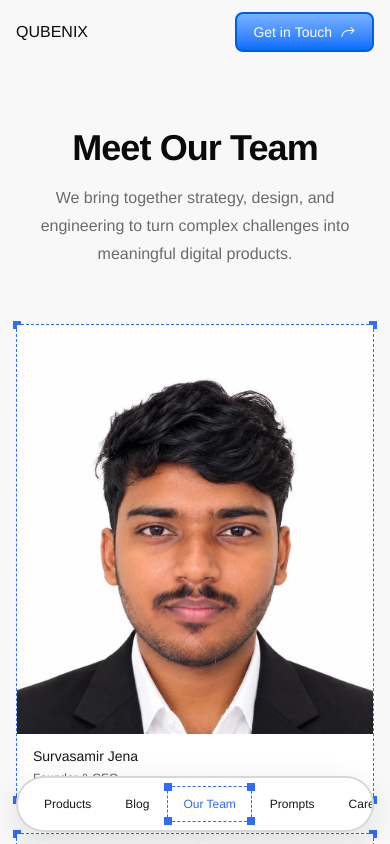
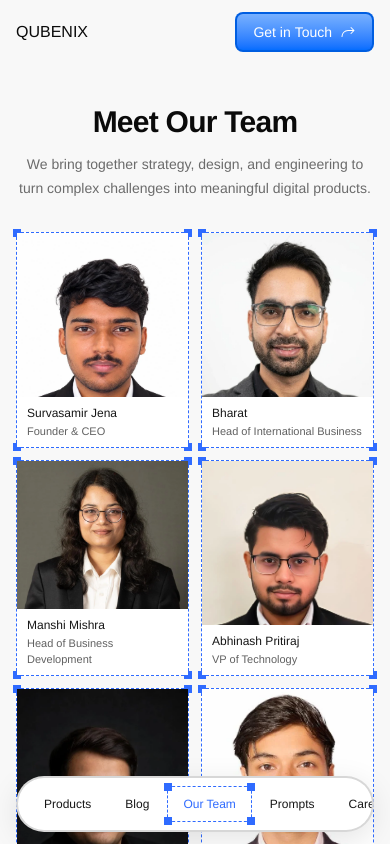
Before and after one commit to QUBENIXAI/website-next-js-, a Next.js app: page /our-team in a window 390 px wide. Shown: the top 844 px of the page. Built offline with nearby package versions, Linux system fonts and the light colour scheme.

Commit message:
feat: enhance OurTeam component with responsive scaling for team member profiles; adjust layout and text styles for improved visual consistency

```diff
--- a/app/our-team/page.tsx
+++ b/app/our-team/page.tsx
@@ -8,7 +8,7 @@ export const metadata: Metadata = {
 
 export default function OurTeamPage() {
     return (
-        <main className="mx-auto flex w-full max-w-6xl flex-1 flex-col items-center px-4 py-16 sm:px-6">
+        <main className="mx-auto flex w-full max-w-6xl flex-1 flex-col items-center px-4 py-10 sm:px-6 sm:py-16">
             <OurTeam />
         </main>
     );
--- a/components/our-team.tsx
+++ b/components/our-team.tsx
@@ -64,6 +64,24 @@ const TeamMembers: OurTeamProps[] = [
 
 const popSpring = { type: "spring" as const, stiffness: 320, damping: 30 }
 
+function usePopScale() {
+    const [scale, setScale] = useState(1.04)
+
+    useEffect(() => {
+        const update = () => {
+            const width = window.innerWidth
+            if (width >= 1024) setScale(1.1)
+            else if (width >= 640) setScale(1.06)
+            else setScale(1.03)
+        }
+        update()
+        window.addEventListener("resize", update)
+        return () => window.removeEventListener("resize", update)
+    }, [])
+
+    return scale
+}
+
 function FrameCorners() {
     return (
         <>
@@ -79,11 +97,13 @@ function TeamCard({
     member,
     popped,
     blurred,
+    popScale,
     onToggle,
 }: {
     member: OurTeamProps
     popped: boolean
     blurred: boolean
+    popScale: number
     onToggle: () => void
 }) {
     const ref = useRef<HTMLButtonElement>(null)
@@ -99,9 +119,9 @@ function TeamCard({
             type="button"
             onClick={onToggle}
             aria-expanded={popped}
-            animate={{ scale: popped ? 1.12 : 1 }}
+            animate={{ scale: popped ? popScale : 1 }}
             transition={popSpring}
-            className={`relative w-full cursor-pointer scroll-mt-28 text-left focus-visible:outline-2 focus-visible:outline-offset-4 focus-visible:outline-[#2F6BFF] ${popped ? "z-50" : ""} ${blurred ? "blur-2xl" : ""}`}
+            className={`relative w-full min-w-0 cursor-pointer scroll-mt-28 text-left focus-visible:outline-2 focus-visible:outline-offset-4 focus-visible:outline-[#2F6BFF] ${popped ? "z-50" : ""} ${blurred ? "blur-xl sm:blur-2xl" : ""}`}
         >
             <div className="relative border border-dashed border-[#2F6BFF] bg-white">
                 <FrameCorners />
@@ -112,29 +132,29 @@ function TeamCard({
                             animate={{ opacity: 1, y: 0 }}
                             exit={{ opacity: 0, y: 8 }}
                             transition={popSpring}
-                            className="absolute top-0 left-1/2 z-10 max-w-[92%] -translate-x-1/2 -translate-y-1/2 bg-[#2F6BFF] px-3 py-1 text-center text-xs font-medium text-white sm:text-sm"
+                            className="absolute top-0 left-1/2 z-10 w-max max-w-[calc(100%-0.75rem)] -translate-x-1/2 -translate-y-1/2 bg-[#2F6BFF] px-2 py-0.5 text-center text-[11px] leading-4 font-medium text-white sm:px-3 sm:py-1 sm:text-sm"
                         >
                             {member.designation}
                         </motion.span>
                     )}
                 </AnimatePresence>
-                <div className="relative aspect-3/4 w-full">
+                <div className="relative aspect-4/5 w-full sm:aspect-3/4">
                     <Image
                         src={member.profileImage}
                         alt={member.name}
                         fill
-                        sizes="(min-width: 1024px) 30vw, (min-width: 640px) 45vw, 90vw"
+                        sizes="(min-width: 768px) 30vw, 45vw"
                         className="object-cover object-top"
                     />
                     {popped ? (
-                        <div className="absolute inset-x-0 bottom-0 bg-[#cfcfcf]/90 px-4 py-4">
-                            <p className="text-base font-semibold text-[#171717]">{member.name}</p>
-                            <p className="mt-1 line-clamp-4 text-sm leading-5 text-[#4a4a4a]">{member.description}</p>
+                        <div className="absolute inset-x-0 bottom-0 bg-[#cfcfcf]/90 px-2.5 py-2.5 sm:px-4 sm:py-4">
+                            <p className="text-sm font-semibold text-[#171717] sm:text-base">{member.name}</p>
+                            <p className="mt-1 line-clamp-3 text-xs leading-4 text-[#4a4a4a] sm:line-clamp-4 sm:text-sm sm:leading-5">{member.description}</p>
                         </div>
                     ) : (
-                        <div className="absolute inset-x-0 bottom-0 bg-white px-4 py-3">
-                            <p className="text-sm font-medium text-[#171717] sm:text-base">{member.name}</p>
-                            <p className="mt-0.5 text-xs leading-5 text-[#616161] sm:text-sm">{member.designation}</p>
+                        <div className="absolute inset-x-0 bottom-0 bg-white px-2.5 py-2 sm:px-4 sm:py-3">
+                            <p className="text-xs font-medium text-[#171717] sm:text-sm md:text-base">{member.name}</p>
+                            <p className="mt-0.5 line-clamp-2 text-[11px] leading-4 text-[#616161] sm:text-xs sm:leading-5 md:text-sm">{member.designation}</p>
                         </div>
                     )}
                 </div>
@@ -145,6 +165,7 @@ function TeamCard({
 
 export default function OurTeam() {
     const [poppedMember, setPoppedMember] = useState<OurTeamProps | null>(null)
+    const popScale = usePopScale()
 
     useEffect(() => {
         if (!poppedMember) return
@@ -171,21 +192,22 @@ export default function OurTeam() {
                 )}
             </AnimatePresence>
             <div className={`w-full max-w-2xl ${poppedMember ? "blur-2xl" : ""}`}>
-                <h1 className="text-center text-4xl font-semibold tracking-tight sm:text-5xl">
+                <h1 className="text-center text-3xl font-semibold tracking-tight sm:text-4xl lg:text-5xl">
                     Meet Our Team
                 </h1>
-                <p className="mt-4 text-center text-base leading-7 text-[#6b6b6b] sm:text-lg sm:leading-8">
+                <p className="mt-3 text-center text-sm leading-6 text-[#6b6b6b] sm:mt-4 sm:text-base sm:leading-7 lg:text-lg lg:leading-8">
                     We bring together strategy, design, and engineering to turn complex
                     challenges into meaningful digital products.
                 </p>
             </div>
-            <div className="mt-14 grid w-full grid-cols-1 gap-8 sm:mt-16 sm:grid-cols-2 sm:gap-10 lg:grid-cols-3">
+            <div className="mt-8 grid w-full grid-cols-2 gap-3 sm:mt-12 sm:gap-6 md:grid-cols-3 md:gap-8">
                 {TeamMembers.map((member) => (
                     <TeamCard
                         key={member.name}
                         member={member}
                         popped={poppedMember?.name === member.name}
                         blurred={poppedMember !== null && poppedMember.name !== member.name}
+                        popScale={popScale}
                         onToggle={() =>
                             setPoppedMember((current) => (current?.name === member.name ? null : member))
                         }
```
